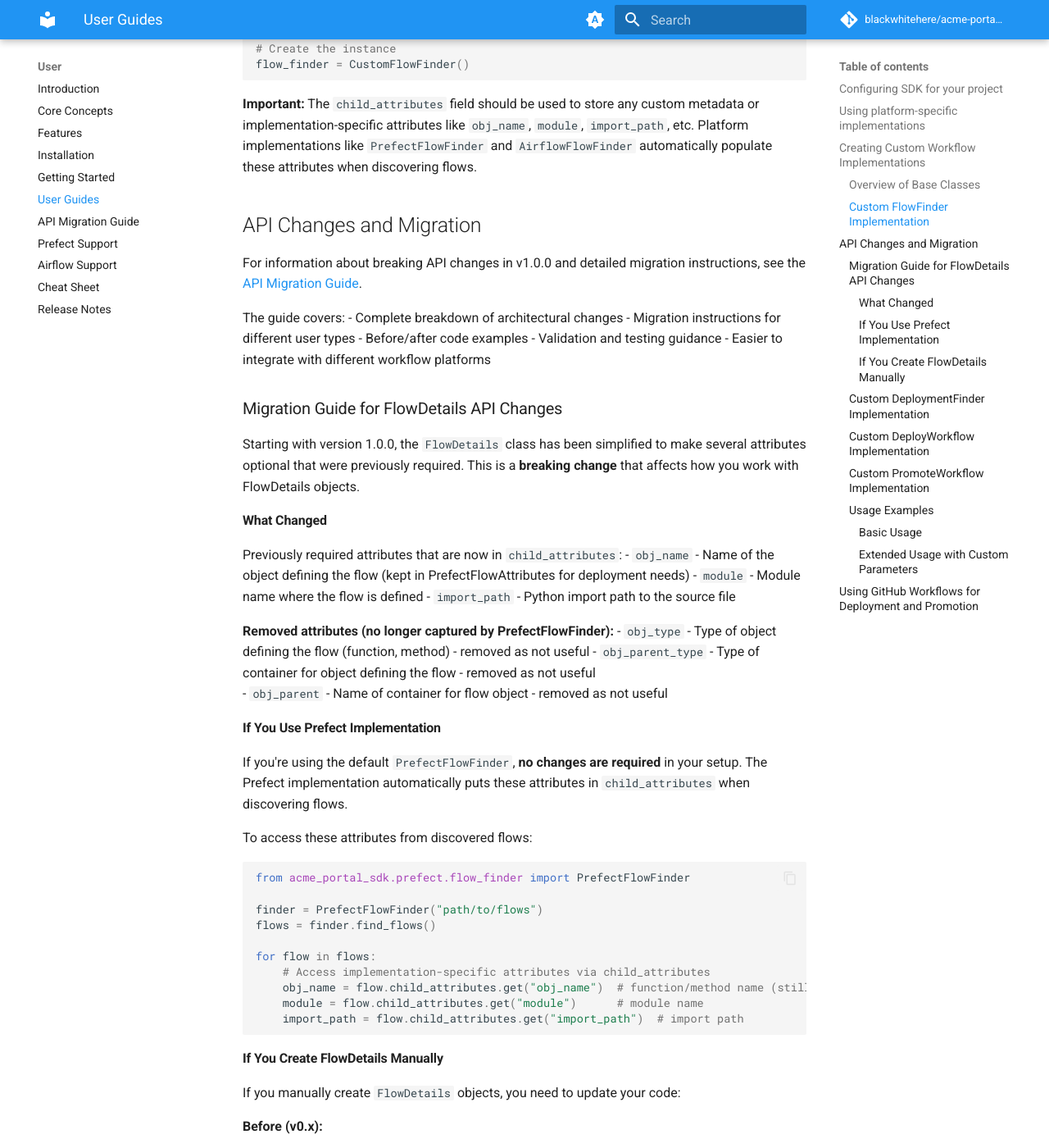
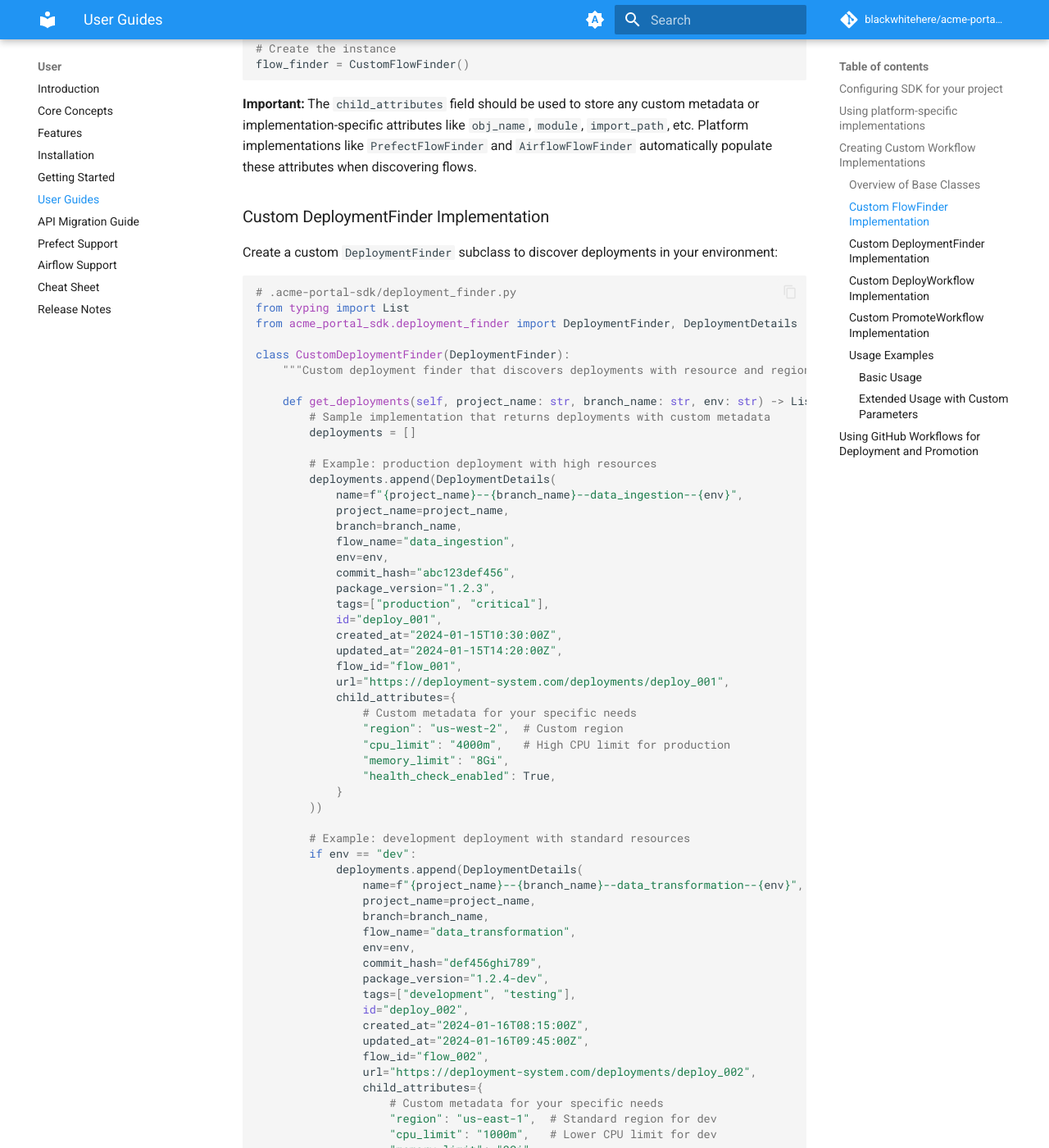
Before and after one commit to blackwhitehere/acme-portal-sdk, an MkDocs documentation site: the page built from docs/docs/user/user-guides.md, in a window 1280 px wide and 1400 px high, scrolled down 2554 px. Shown: the whole window at 82% size. Built offline with MkDocs 1.6.1 and Material for MkDocs 9.7.7, drawn with Linux system fonts in a browser that asks for light colours; comment, search, counter and statistics services are not loaded; some of the changed text lies outside the part shown.

Commit message:
Address code review feedback: consolidate API docs, fix PR number, remove unnecessary comments
Co-authored-by: blackwhitehere <8960570+blackwhitehere@users.noreply.github.com>

````diff
--- a/docs/docs/user/user-guides.md
+++ b/docs/docs/user/user-guides.md
@@ -66,7 +66,7 @@ class CustomFlowFinder(FlowFinder):
             grouping=["data", "batch"],
             child_attributes={
                 # Implementation-specific attributes go here
-                "obj_name": "run_data_ingestion",  # Still needed for deployment
+                "obj_name": "run_data_ingestion",  # Needed for deployment
                 "module": "pipelines.ingestion",
                 "import_path": "pipelines.ingestion",
                 # Custom metadata for your specific needs
@@ -102,86 +102,6 @@ flow_finder = CustomFlowFinder()
 ```
 
 **Important:** The `child_attributes` field should be used to store any custom metadata or implementation-specific attributes like `obj_name`, `module`, `import_path`, etc. Platform implementations like `PrefectFlowFinder` and `AirflowFlowFinder` automatically populate these attributes when discovering flows.
-
-## API Changes and Migration
-
-For information about breaking API changes in v1.0.0 and detailed migration instructions, see the [API Migration Guide](api-migration-guide.md).
-
-The guide covers:
-- Complete breakdown of architectural changes
-- Migration instructions for different user types
-- Before/after code examples
-- Validation and testing guidance
-- Easier to integrate with different workflow platforms
-
-### Migration Guide for FlowDetails API Changes
-
-Starting with version 1.0.0, the `FlowDetails` class has been simplified to make several attributes optional that were previously required. This is a **breaking change** that affects how you work with FlowDetails objects.
-
-#### What Changed
-
-Previously required attributes that are now in `child_attributes`:
-- `obj_name` - Name of the object defining the flow (kept in PrefectFlowAttributes for deployment needs)
-- `module` - Module name where the flow is defined
-- `import_path` - Python import path to the source file
-
-**Removed attributes (no longer captured by PrefectFlowFinder):**
-- `obj_type` - Type of object defining the flow (function, method) - removed as not useful
-- `obj_parent_type` - Type of container for object defining the flow - removed as not useful
-- `obj_parent` - Name of container for flow object - removed as not useful
-
-#### If You Use Prefect Implementation
-
-If you're using the default `PrefectFlowFinder`, **no changes are required** in your setup. The Prefect implementation automatically puts these attributes in `child_attributes` when discovering flows.
-
-To access these attributes from discovered flows:
-```python
-from acme_portal_sdk.prefect.flow_finder import PrefectFlowFinder
-
-finder = PrefectFlowFinder("path/to/flows")
-flows = finder.find_flows()
-
-for flow in flows:
-    # Access implementation-specific attributes via child_attributes
-    obj_name = flow.child_attributes.get("obj_name")  # function/method name (still available for deployment)
-    module = flow.child_attributes.get("module")      # module name
-    import_path = flow.child_attributes.get("import_path")  # import path
-```
-
-#### If You Create FlowDetails Manually
-
-If you manually create `FlowDetails` objects, you need to update your code:
-
-**Before (v0.x):**
-```python
-flow = FlowDetails(
-    name="my_flow",
-    original_name="my-flow",
-    description="Example flow",
-    id="flow_123",
-    source_path="/path/to/file.py",
-    source_relative="file.py",
-    # These attributes were captured in previous versions but are now removed:
-    # obj_type="function", obj_parent_type="module", obj_parent="my_module"
-)
-```
-
-**After (v1.0+):**
-```python
-flow = FlowDetails(
-    name="my_flow",
-    original_name="my-flow",
-    description="Example flow",
-    id="flow_123",
-    source_path="/path/to/file.py",
-    source_relative="file.py",
-    child_attributes={
-        "obj_name": "my_function",  # Still needed for deployment
-        "module": "my_module",
-        "import_path": "my_module.file"
-    }
-)
-```
 
 ### Custom DeploymentFinder Implementation
 
````
Also changed, not shown: 3 other files.
